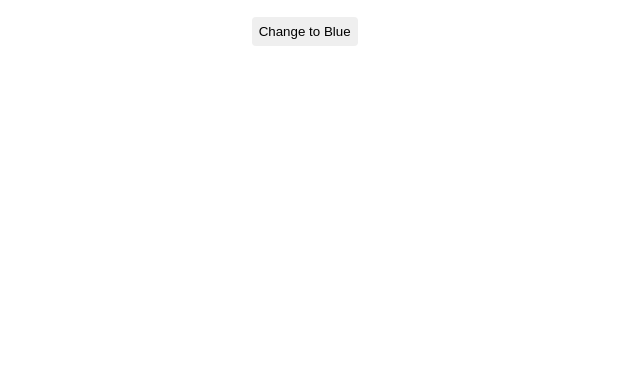
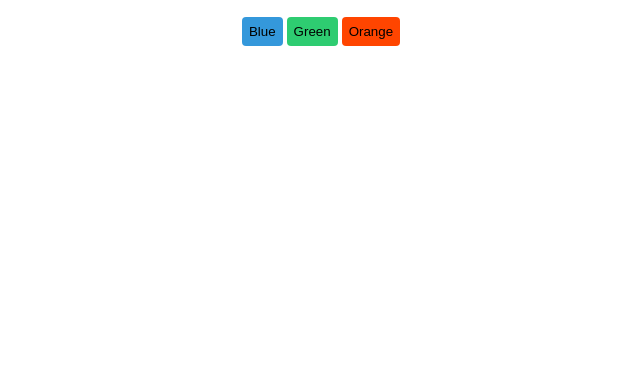
Before and after one commit to ChinSpace/1st-JS, a plain HTML site: page freeCodeCamp/index.html in a window 1280 px wide. Shown: the part 427-816 px from the top of the page, without its empty margins (319-959 px from the left). Drawn offline with Linux system fonts and the light colour scheme.

Commit message:
Added the buttons for colors green and orange

```diff
--- a/freeCodeCamp/index.html
+++ b/freeCodeCamp/index.html
@@ -9,7 +9,9 @@
 <body>
     <div>
         <p class="name">ChinSpace</p>
-        <button onclick="changeColor()">Change to Blue</button>
+        <button onclick="changeColor('blue')" class="blue">Blue</button>
+        <button onclick="changeColor('green')" class="green">Green</button>
+        <button onclick="changeColor('orangered')" class="orange">Orange</button>
     </div>
 
     <script src="index.js"></script>
```
